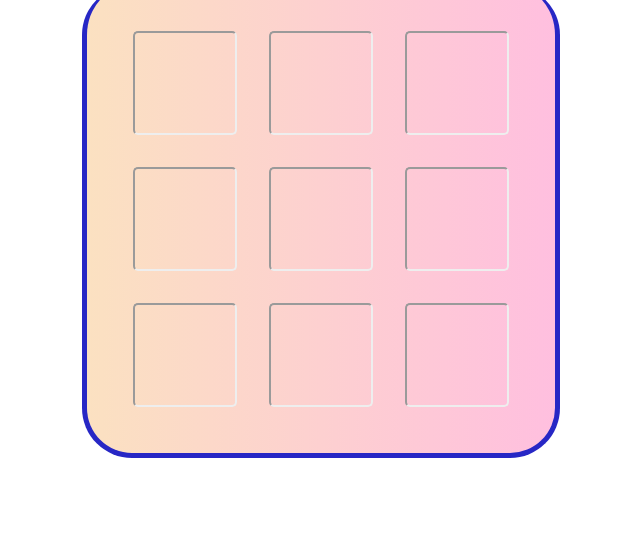
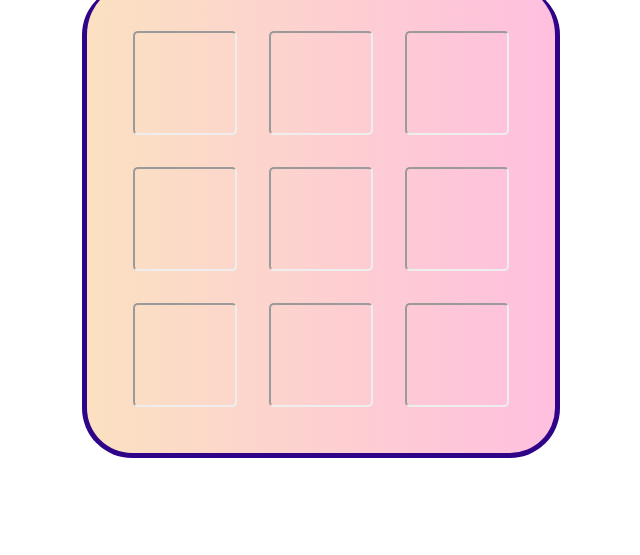
Before and after one commit to Leleka14/Itea, a plain HTML site: page TicTacToe/ticTacToeIndex.html in a window 1280 px wide. Shown: the part 245-800 px from the top of the page, without its empty margins (319-959 px from the left). Drawn offline with Linux system fonts and the light colour scheme.

Commit message:
tictactoe fully done

```diff
--- a/TicTacToe/ticTacToeStyle.css
+++ b/TicTacToe/ticTacToeStyle.css
@@ -68,7 +68,7 @@ header{
     white-space: nowrap;
     padding: 30px;
     border-radius: 50px;
-    border: 5px solid #2727C5;
+    border: 5px solid #2F0488;
     border-top: none;
 }
 
```
